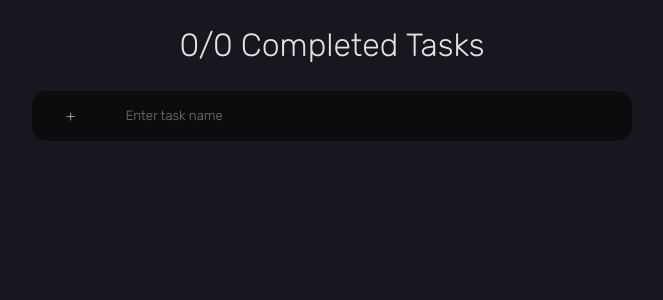
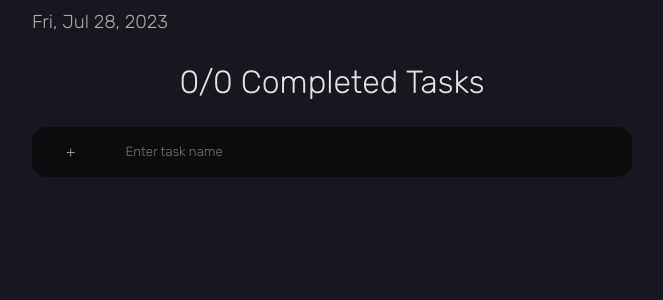
Before and after one commit to AnsBenO/todo-reactjs, a React (Vite) app: page / in a window 1280 px wide. Shown: the top 300 px of the page, without its empty margins (308-971 px from the left). Built offline with nearby package versions, Linux system fonts and the light colour scheme.

Commit message:
adding date

```diff
--- a/src/App.css
+++ b/src/App.css
@@ -1,3 +1,11 @@
 h1 {
 	text-align: center;
 }
+
+h3.date {
+	display: block;
+	max-width: 600px;
+	text-align: left;
+	margin: auto;
+	color: var(--item-color);
+}
--- a/src/App.tsx
+++ b/src/App.tsx
@@ -10,12 +10,30 @@ interface Task {
 
 function App() {
 	const [tasks, setTasks] = useState<Task[]>([]);
+
+	const [date, setDate] = useState<string>();
+
 	useEffect(() => {
-		const storedTasks = localStorage.getItem("tasks");
-		if (storedTasks) {
-			const parsedTasks: Task[] = JSON.parse(storedTasks) as Task[];
-			setTasks(parsedTasks);
+		const getStoredTasks = () => {
+			const storedTasks = localStorage.getItem("tasks");
+			if (storedTasks) {
+				const parsedTasks: Task[] = JSON.parse(storedTasks) as Task[];
+				setTasks(parsedTasks);
+			}
 		}
+		function getDate() {
+			const currentDate = new Date();
+			const options: Intl.DateTimeFormatOptions =
+			{
+				weekday: 'short',
+				month: 'short',
+				day: 'numeric',
+				year: 'numeric'
+			};
+			return new Intl.DateTimeFormat('en-US', options).format(currentDate);
+		}
+		setDate(getDate());
+		getStoredTasks();
 	}, []);
 
 	useEffect(() => {
@@ -51,9 +69,9 @@ function App() {
 
 	return (
 		<>
-			<h1 className="couter">{`${tasks.filter((task) => task.done).length}/${
-				tasks.length
-			} Completed Tasks`}</h1>
+			<h3 className="date">{date}</h3>
+			<h1 className="couter">{`${tasks.filter((task) => task.done).length}/${tasks.length
+				} Completed Tasks`}</h1>
 			<TaskInputForm onAdd={addTask} />
 			<ul>
 				{tasks.map((task, index) => (
--- a/src/components/TaskInputForm.css
+++ b/src/components/TaskInputForm.css
@@ -1,10 +1,3 @@
-:root {
-	--item-bg: #0c0c0f;
-	--item-hover: #121216;
-	--item-color: #aaa;
-	--accent-color: #007ca9;
-}
-
 form.taskInputForm {
 	display: flex;
 	justify-content: center;
@@ -14,6 +7,7 @@ form.taskInputForm {
 	margin: auto;
 	height: 50px;
 }
+
 input.taskInput {
 	padding: 15px;
 	max-width: 600px;
@@ -24,6 +18,7 @@ input.taskInput {
 	flex-basis: 90%;
 	border-radius: 0px 15px 15px 0;
 }
+
 button.addBtn {
 	padding: 15px;
 	width: 50px;
@@ -38,6 +33,7 @@ button.addBtn {
 button.addBtn:hover {
 	background-color: var(--item-hover);
 }
+
 input:focus,
 button.addBtn:active {
 	outline: none;
--- a/src/index.css
+++ b/src/index.css
@@ -1,14 +1,23 @@
 @import url("https://fonts.googleapis.com/css2?family=Rubik:wght@300&display=swap");
+
 * {
 	box-sizing: content-box;
 	font-family: "Rubik", system-ui, Avenir, Helvetica, Arial, sans-serif;
 	padding: 0;
 	border: 0;
 }
+
+:root {
+	--item-bg: #0c0c0f;
+	--item-hover: #121216;
+	--item-color: #aaa;
+	--accent-color: #007ca9;
+}
+
 :root {
 	line-height: 1.5;
+	color-scheme: dark;
 
-	color-scheme: dark;
 	color: rgba(255, 255, 255, 0.87);
 	background-color: #17181f;
 
```
